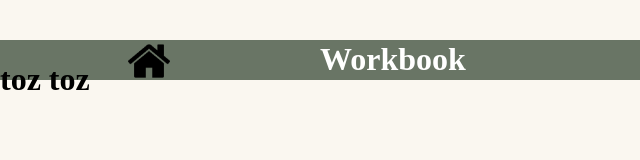
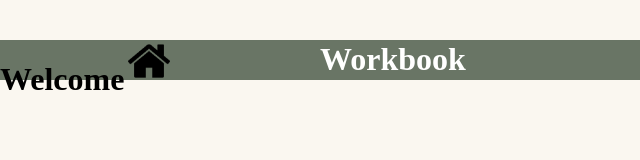
Before and after one commit to yaman-mardini/english-online-ym, a plain HTML site: page interface.html in a window 1280 px wide. Shown: the full height of the page, 0-640 px from the left. Drawn offline with Linux system fonts and the light colour scheme.

Commit message:
add welcome line

```diff
--- a/interface.html
+++ b/interface.html
@@ -14,7 +14,8 @@
 
  <a href="workbook.html"><h1 id="workbook">Workbook</h1></a>
 <a href="grade.html"><h1 id="grade">Grade</h1></a>
-<h1>toz toz</h1>
+<h1>Welcome</h1>
+
 
 <script src="interface.js"></script>
 </body>
```
